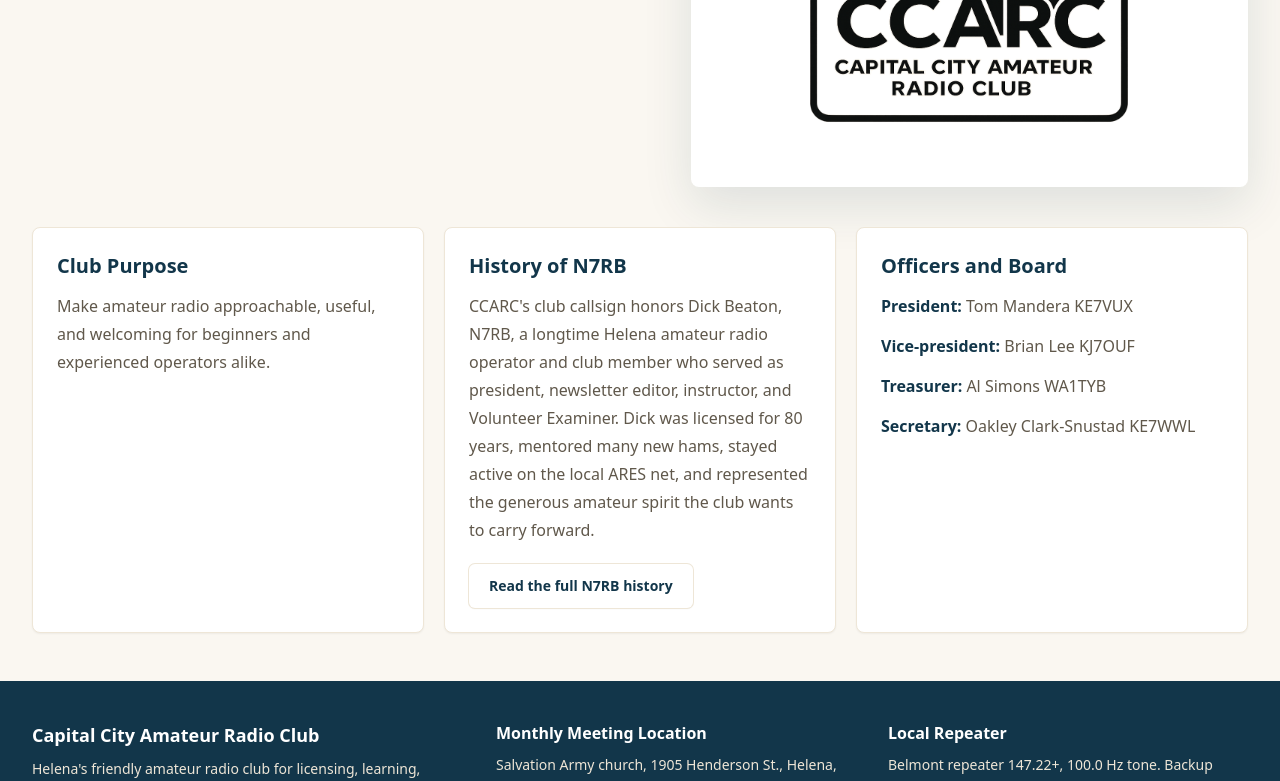
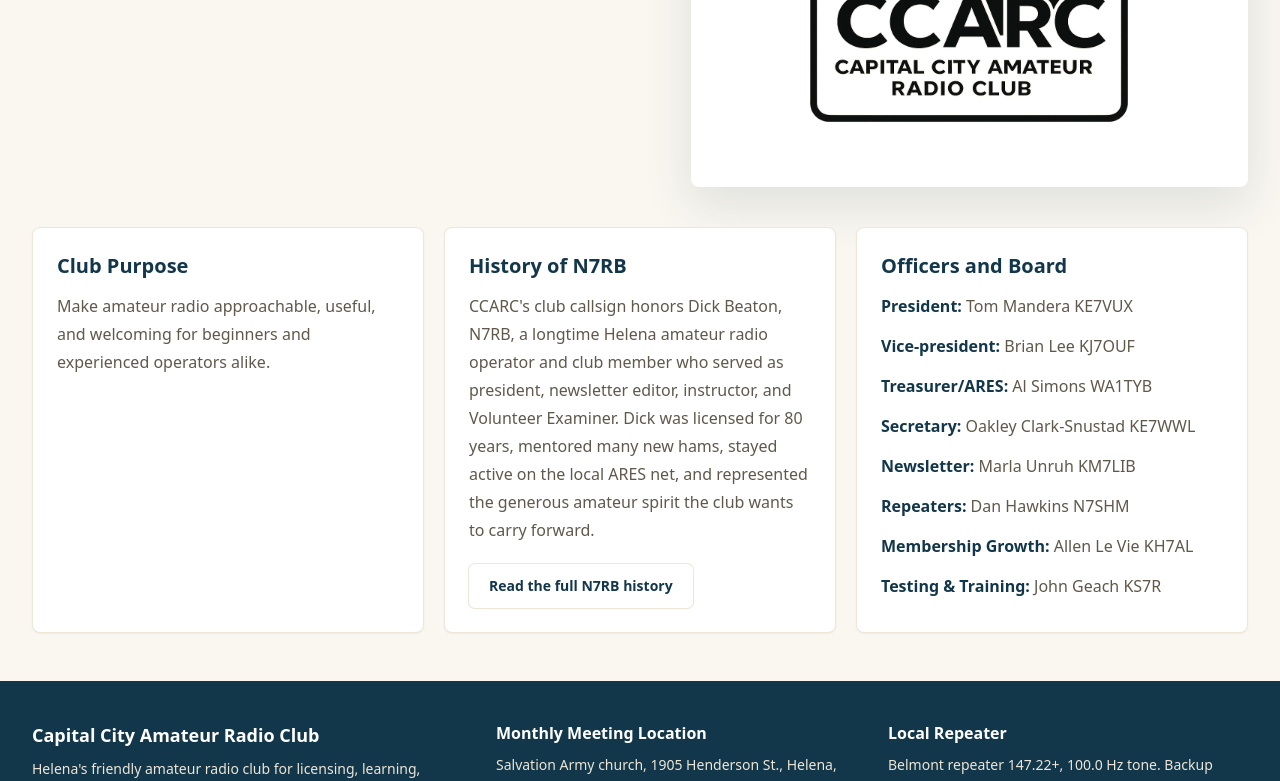
Before and after one commit to membership-ccarc/n7rb, a Next.js app: page /about in a window 1280 px wide. Shown: the part 366-1147 px from the top of the page. Built offline with nearby package versions, Linux system fonts and the light colour scheme; no server answers.

Commit message:
Added additional board member roles to About page.

```diff
--- a/app/about/page.tsx
+++ b/app/about/page.tsx
@@ -47,8 +47,12 @@ export default function AboutPage() {
           <ul className="space-y-3">
             <li><strong className="text-mountain-900">President:</strong> Tom Mandera KE7VUX</li>
             <li><strong className="text-mountain-900">Vice-president:</strong> Brian Lee KJ7OUF</li>
-            <li><strong className="text-mountain-900">Treasurer:</strong> Al Simons WA1TYB</li>
+            <li><strong className="text-mountain-900">Treasurer/ARES:</strong> Al Simons WA1TYB</li>
             <li><strong className="text-mountain-900">Secretary:</strong> Oakley Clark-Snustad KE7WWL</li>
+            <li><strong className="text-mountain-900">Newsletter:</strong> Marla Unruh KM7LIB</li>
+            <li><strong className="text-mountain-900">Repeaters:</strong> Dan Hawkins N7SHM</li>
+            <li><strong className="text-mountain-900">Membership Growth:</strong> Allen Le Vie KH7AL</li>
+            <li><strong className="text-mountain-900">Testing &amp; Training:</strong> John Geach KS7R</li>
           </ul>
         </InfoCard>
       </div>
```
